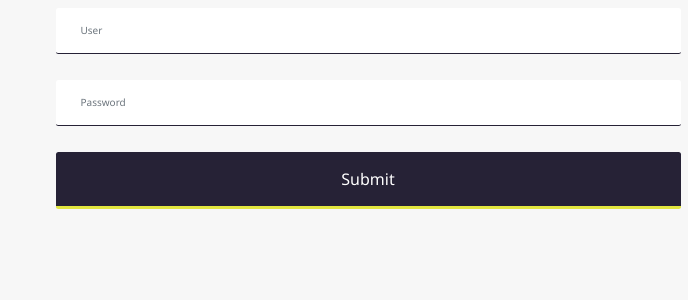
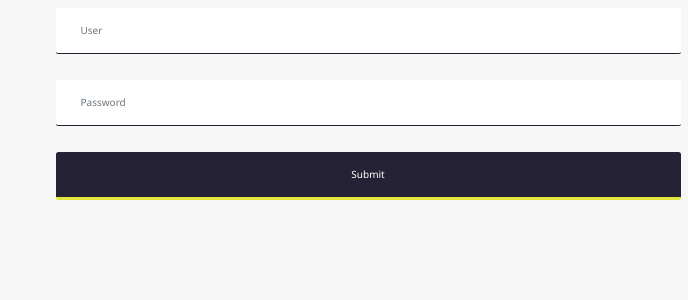
Before and after one commit to juanjogv/colegio_quipux, a React (Create React App) app in the folder frontend/: page / in a window 1280 px wide. Shown: the top 300 px of the page, without its empty margins (592-1280 px from the left). Built offline with nearby package versions, Linux system fonts and the light colour scheme.

Commit message:
Configurando fuentes

```diff
--- a/frontend/src/index.css
+++ b/frontend/src/index.css
@@ -1,8 +1,34 @@
 :root {
   font-size: 62.5%;
-  --font-size--small: 1.4rem; /* 14px */
-  --font-size--default: 1.6rem; /* 16px */
-  --font-size--large: 2.4rem; /* 24px */
+}
+
+*{
+  --diff: calc(var(--max-size) - var(--min-size));
+  --responsive: calc((var(--min-size) * 1px) + var(--diff) * ((100vw - 420px) / (1200 - 420))); /* Ranges from 421px to 1199px */
+}
+
+h1 {
+  --max-size: 50;
+  --min-size: 25;
+  font-size: var(--responsive);
+}
+
+h2 {
+  --max-size: 40;
+  --min-size: 20;
+  font-size: var(--responsive);
+}
+
+h3 {
+  --max-size: 30;
+  --min-size: 15;
+  font-size: var(--responsive);
+}
+
+button{
+  --max-size: 40;
+  --min-size: 20;
+  font-size: var(--responsive);
 }
 
 html,
@@ -12,25 +38,7 @@ body {
   height: 100%;
 }
 
-body {
-  font-family: -apple-system, BlinkMacSystemFont, "Segoe UI", "Roboto", "Oxygen", "Ubuntu", "Cantarell", "Fira Sans", "Droid Sans",
-    "Helvetica Neue", sans-serif;
-  -webkit-font-smoothing: antialiased;
-  -moz-osx-font-smoothing: grayscale;
-}
 
 code {
   font-family: source-code-pro, Menlo, Monaco, Consolas, "Courier New", monospace;
 }
-
-.font-size--small {
-  font-size: var(--font-size--small);
-}
-
-.font-size--default {
-  font-size: var(--font-size--default);
-}
-
-.font-size--large {
-  font-size: var(--font-size--large);
-}
--- a/frontend/src/pages/login.jsx
+++ b/frontend/src/pages/login.jsx
@@ -14,7 +14,8 @@ const Login = () => {
   return (
     <div className="container-fluid">
       <div className="row">
-        <div className="col-xl-6 col-lg-6 col-md-12"></div>
+        <div className="col-xl-6 col-lg-6 col-md-12">
+        </div>
         <div className="col-xl-6 col-lg-6 col-md-12">
           <form>
             <div class="mb-3">
--- a/frontend/src/style/login.css
+++ b/frontend/src/style/login.css
@@ -13,7 +13,7 @@ input[type=text], input[type=password] {
 .boton{
   background-color: #262236;
   color: white;
-  font-size: 16px;
+  font-size: var(--font-size--button);
   padding: 15px 25px;
   margin: 8px 0;
   border: 0;
@@ -23,7 +23,10 @@ input[type=text], input[type=password] {
 }
 
 
-button:hover {
+.boton:hover {
+  background-color: #262236;
+  border: 0;
+  border-bottom: 3px solid #E2E63F;
   opacity: 0.8;
 }
 
```
